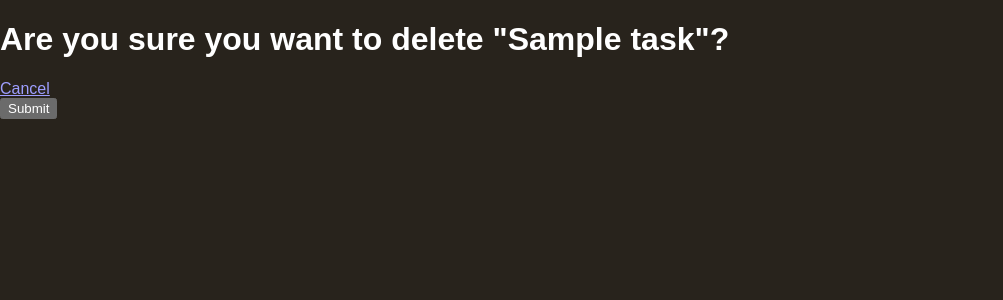
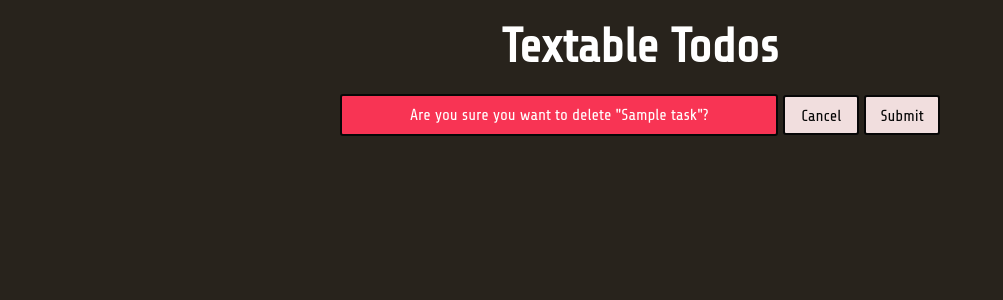
Before and after one commit to dnicholson314/Textable-Todos, a Django app: page /delete/1/ in a window 1280 px wide. Shown: the top 300 px of the page, without its empty margins (0-1003 px from the left). Run offline with Django 5.2, Linux system fonts and the light colour scheme; tables that the repository leaves empty hold one stand-in row (values such as "Sample post").

Commit message:
Add styles for delete task form

```diff
--- a/todo/tasks/static/css/styles.css
+++ b/todo/tasks/static/css/styles.css
@@ -14,6 +14,7 @@ body {
     align-items: center;
     padding: 20px;
     gap: 20px;
+    min-width: 400px;
 }
 
 .app-container h1 {
@@ -53,6 +54,11 @@ body {
     color: #070707;
 }
 
+
+.create-task-form input[type="submit"]:hover {
+    background-color: #7c7171;
+}
+
 .task {
     width: 100%;
     max-width: 600px;
@@ -75,6 +81,10 @@ body {
     text-align: center;
     text-decoration: none;
     cursor: pointer;
+}
+
+.task a:hover {
+    background-color: #7c7171;
 }
 
 .task p {
@@ -119,10 +129,13 @@ body {
 
 .update-task-form input[type="submit"] {
     flex: 10;
-    font-size: 1rem;
     background-color: #F1DEDE;
     color: #070707;
     cursor: pointer;
+}
+
+.update-task-form input[type="submit"]:hover {
+    background-color: #7c7171;
 }
 
 .update-task-form input[type="checkbox"] {
@@ -154,6 +167,10 @@ body {
     transform: scale(1);
 }
 
+.update-task-form input[type="checkbox"]:hover {
+    background-color: #7c7171;
+}
+
 .update-task-form textarea {
     resize: none;
     width: 100%;
@@ -165,3 +182,59 @@ body {
     background-color: #655356;
     color: white;
 }
+
+.delete-task-form {
+    display: flex;
+    align-items: center;
+    justify-content: center;
+    gap: 5px;
+    width: 100%;
+    max-width: 600px;
+}
+
+.warning {
+    flex: 80;
+    box-sizing: border-box;
+    padding: 10px;
+    background: #f83454;
+    border: 2px solid #070707;
+    border-radius: 3px;
+    font-size: 1rem;
+    text-align: center;
+}
+
+.delete-task-form a {
+    height: 40px;
+    box-sizing: border-box;
+    margin: 0px;
+    padding: 10px;
+    flex: 10;
+    background-color: #F1DEDE;
+    color: #070707;
+    border: 2px solid #070707;
+    border-radius: 3px;
+    text-align: center;
+    text-decoration: none;
+    cursor: pointer;
+}
+
+.delete-task-form a:hover {
+    background-color: #7c7171;
+}
+
+.delete-task-form input[type="submit"] {
+    flex: 10;
+    height: 40px;
+    box-sizing: border-box;
+    padding: 10px;
+    background-color: #F1DEDE;
+    color: #070707;
+    border: 2px solid #070707;
+    border-radius: 3px;
+    font-size: 1rem;
+    cursor: pointer;
+}
+
+.delete-task-form input[type="submit"]:hover {
+    background-color: #7c7171;
+}
--- a/todo/tasks/templates/tasks/delete_task.html
+++ b/todo/tasks/templates/tasks/delete_task.html
@@ -1,23 +1,10 @@
-{% load static %}
+{% extends "base.html" %}
 
-<!DOCTYPE html>
-<html lang="en">
-<head>
-    <meta charset="UTF-8">
-    <meta name="viewport" content="width=device-width, initial-scale=1.0">
-
-    <link rel="stylesheet" href="{% static 'css/styles.css' %}">
-
-    <title>Document</title>
-</head>
-<body>
-    <h1>Are you sure you want to delete "{{task}}"?</h1>
-
+{% block content %}
+<form class="delete-task-form" method="POST" action="">
+    <div class="warning">Are you sure you want to delete "{{task}}"?</div>
     <a href="{% url 'list' %}">Cancel</a>
-
-    <form method="POST" action="">
         {% csrf_token %}
         <input type="submit" name="Confirm">
-    </form>
-</body>
-</html>
+</form>
+{% endblock %}
```
Also changed, not shown: TODO.md (+6 -2 lines).
